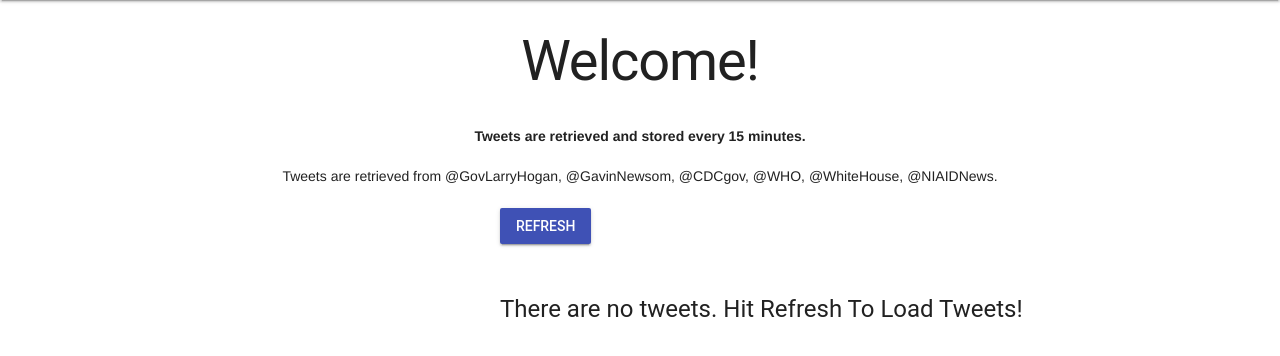
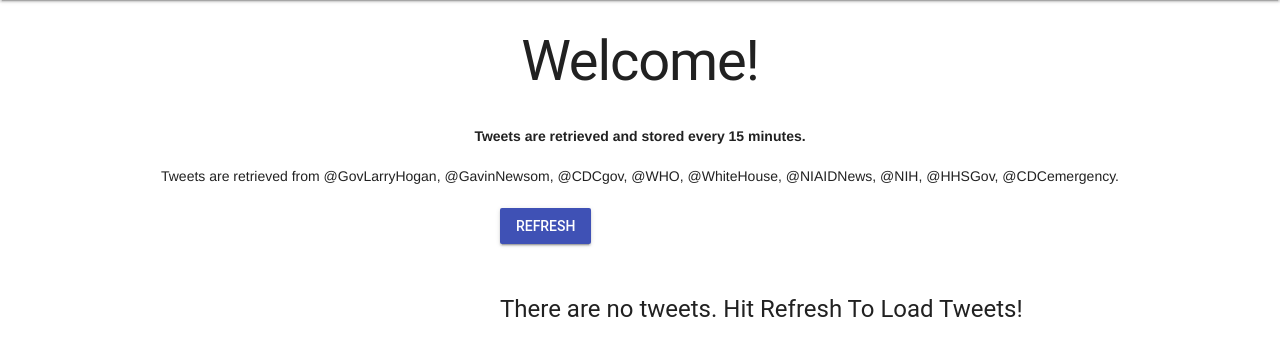
Before and after one commit to dannypenguin/CMSC495G6, a Flask app: page / in a window 1280 px wide. Shown: the part 64-420 px from the top of the page. Run offline with Flask 2, Linux system fonts and the light colour scheme; data that the repository does not hold is empty.

Commit message:
added users to the homepage

```diff
--- a/templates/index.html
+++ b/templates/index.html
@@ -8,7 +8,7 @@
     </header>
     <h1 style="text-align: center">Welcome!</h1>
     <p style="text-align: center"><b>Tweets are retrieved and stored every 15 minutes.</b></p>
-    <p style="text-align: center">Tweets are retrieved from @GovLarryHogan, @GavinNewsom, @CDCgov, @WHO, @WhiteHouse, @NIAIDNews.</p>
+    <p style="text-align: center">Tweets are retrieved from @GovLarryHogan, @GavinNewsom, @CDCgov, @WHO, @WhiteHouse, @NIAIDNews, @NIH, @HHSGov, @CDCemergency.</p>
     <div class="form">
         <form action="/" method="POST">
             <div class="mdl-textfield mdl-js-textfield">
```
